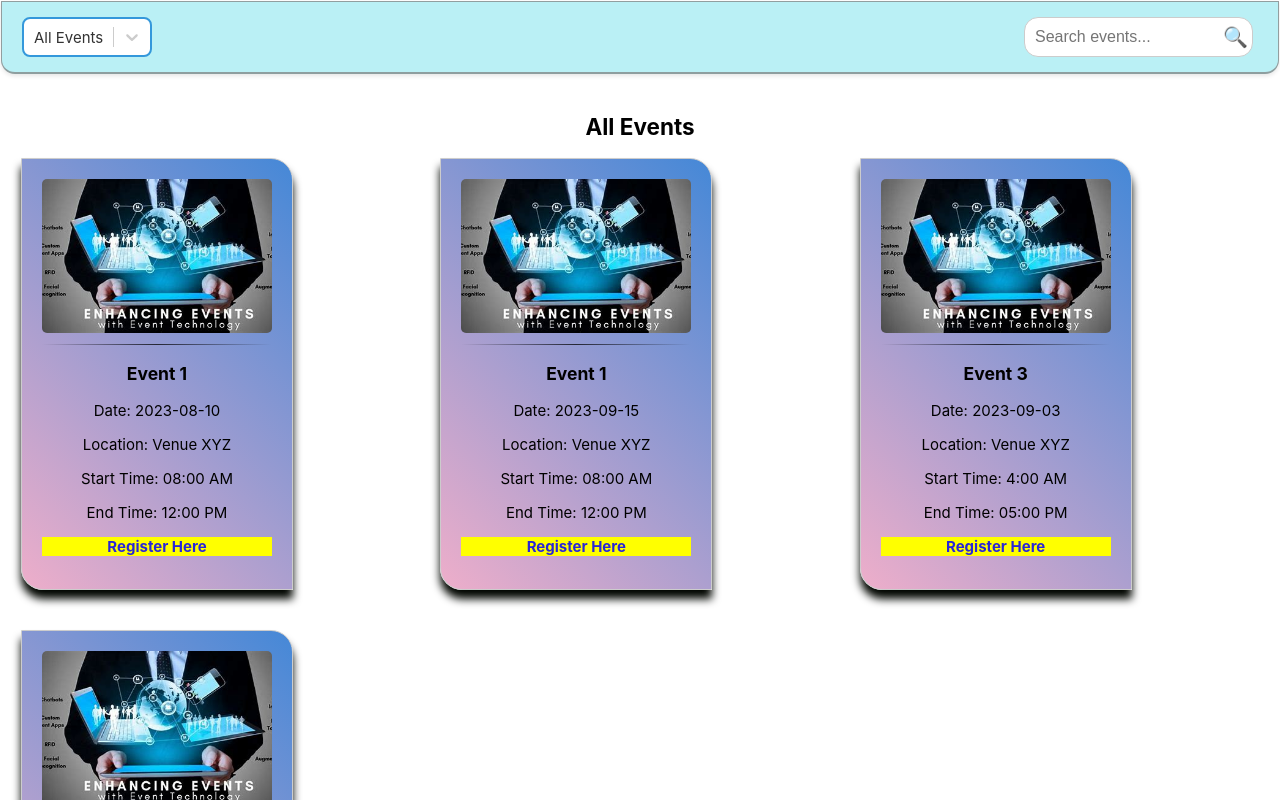
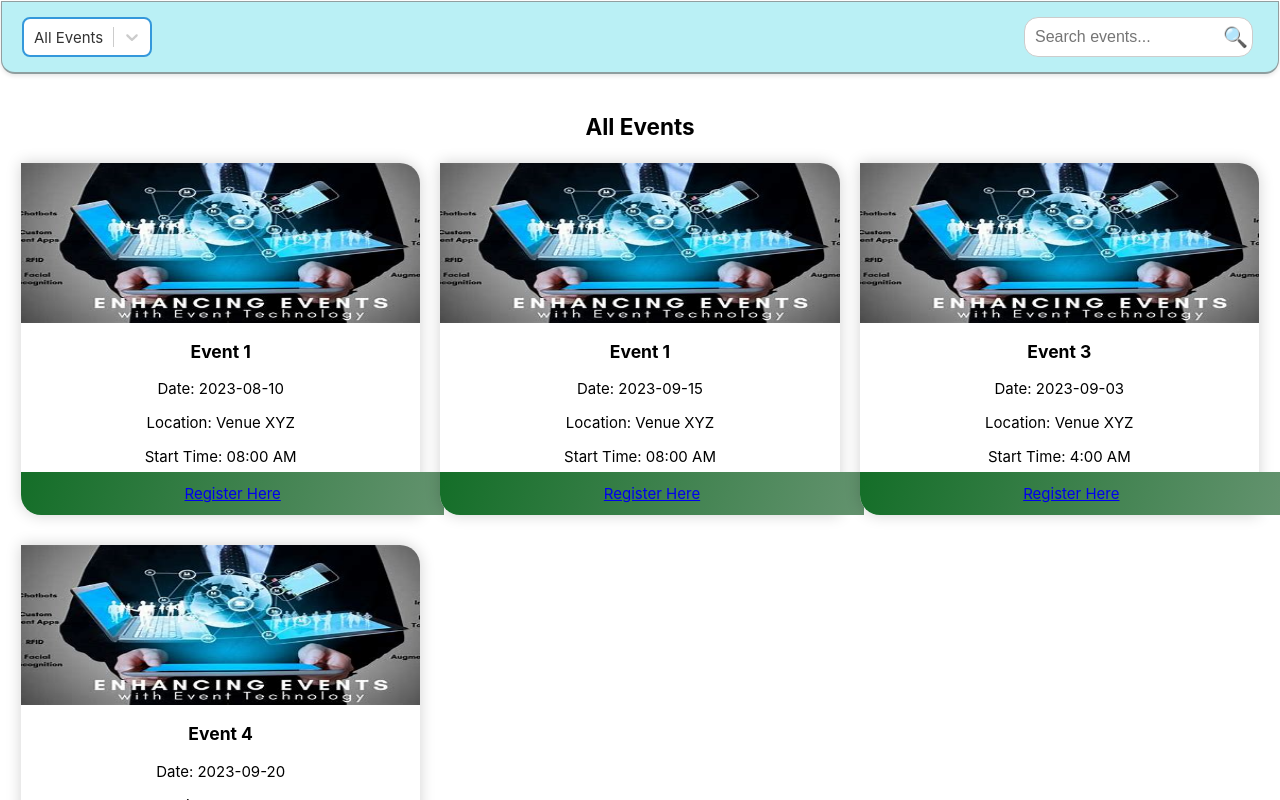
Before and after one commit to vaibhav03ambhore/Event-Page, a React (Create React App) app: page / in a window 1280 px wide. Shown: the top 800 px of the page. Built offline with nearby package versions, Linux system fonts and the light colour scheme.

Commit message:
styles added

```diff
--- a/src/components/EventCard.js
+++ b/src/components/EventCard.js
@@ -2,26 +2,27 @@ import React from 'react';
 import '../styles/EventCard.css';
 
 const EventCard = ({ event }) => (
-  <div className="event-card-container">
+  <div className="event-card">
 
-    <div className="event-card">
+    <div className="event-card-image">
         <img src={process.env.PUBLIC_URL + '/images/event-image.jpg'} alt="Event" />
-        <hr />
+    </div>
+
+    <div className="event-card-content">
         <h3>{event.name}</h3>
         <p>Date: {event.date}</p>
         <p>Location: {event.location}</p>
         <p>Start Time: {event.startTime}</p>
         <p>End Time: {event.endTime}</p>
-    </div>
+
         {/* <p>Description: {event.description}</p> */}
         {/* <button>Resister</button> */}
-    <div className="register-block">
-      <p className="register-link">
-        <a href="#">Register Here</a>
-      </p>
+      <div className="register-block">
+        <span class="resister-text">
+          <a href="#">Register Here</a>
+        </span>
+      </div>
     </div>
-
-
   </div>
 );
 
--- a/src/styles/EventCard.css
+++ b/src/styles/EventCard.css
@@ -1,5 +1,5 @@
 /* components/EventCard.css */
-
+/*
 .event-card-container {
   border: 1px solid #ccc;
   padding: 20px;
@@ -16,14 +16,14 @@
   width: 230px;
   position: relative;
 
-  /* Apply borders to opposite corners */
+
   border-top-left-radius: 0;
   border-bottom-right-radius: 0;
 }
 
-/* Added a hover effect */
+
 .event-card:hover {
-  transform: scale(1.05); /* Increased size on hover */
+  transform: scale(1.05);
 }
 
 .event-card img {
@@ -41,20 +41,47 @@
     rgba(0, 0, 0, 0.75),
     rgba(0, 0, 0, 0)
   );
+} */
+
+/* */
+
+.event-card-image {
+  text-align: center;
+  position: relative  ;
+  top: 0;
+
+}
+.event-card{
+  height: auto;
+  position: relative;
+  border-bottom-left-radius: 20px;
+  border-top-right-radius: 20px;
+  margin: 5px 0;
+  background-color: #fff;
+  box-shadow: 0px 0px 15px 0 rgba(0, 0, 0, 0.18);
+}
+.register-block{
+  background:transparent linear-gradient(106deg, #146E28 0%, #64936F 100%) 0% 0% no-repeat padding-box;
+  padding : 12px ;
+  text-align: center;
+  width: 100%;
+  position: absolute;
+  bottom: 0;
+  border-bottom-left-radius: 20px ;
 }
 
-.register-block {
-  background-color: yellow;
+.event-card-image img{
+  transition: transrom 0.5s ;
   width: 100%;
-  text-align: center;
+  height: 160px;
+  border-top-right-radius: 20px;
 }
+img{
+  vertical-align: middle;
+  border: 0;
+}
+.event-card-content{
+  width: 100%;
 
-.register-link a {
-  text-decoration: none;
-  color: #2926d7; /* Change the link text color */
-  font-weight: bold;
+
 }
-
-.register-link a:hover {
-  color: #555; /* Change the link text color on hover */
-}
```
